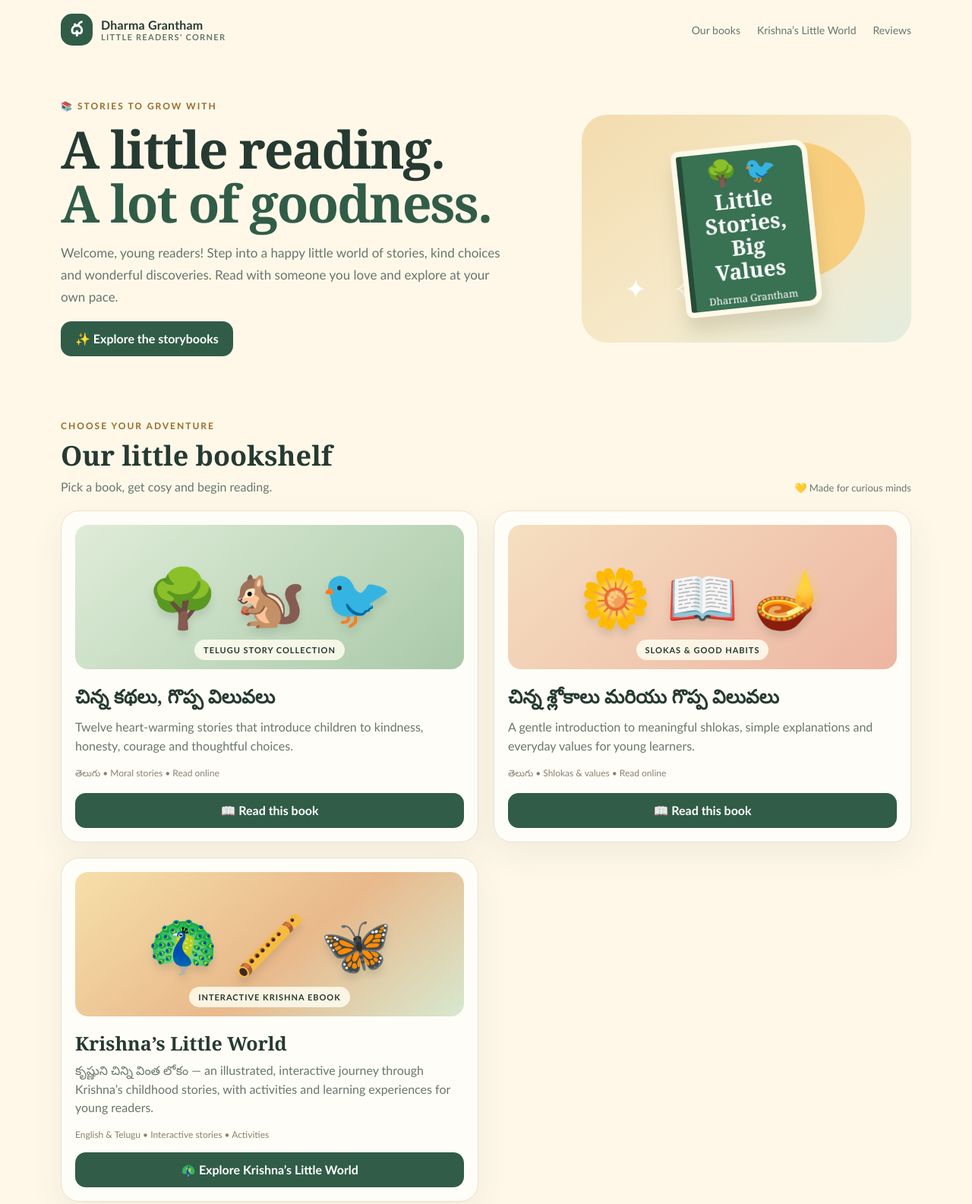
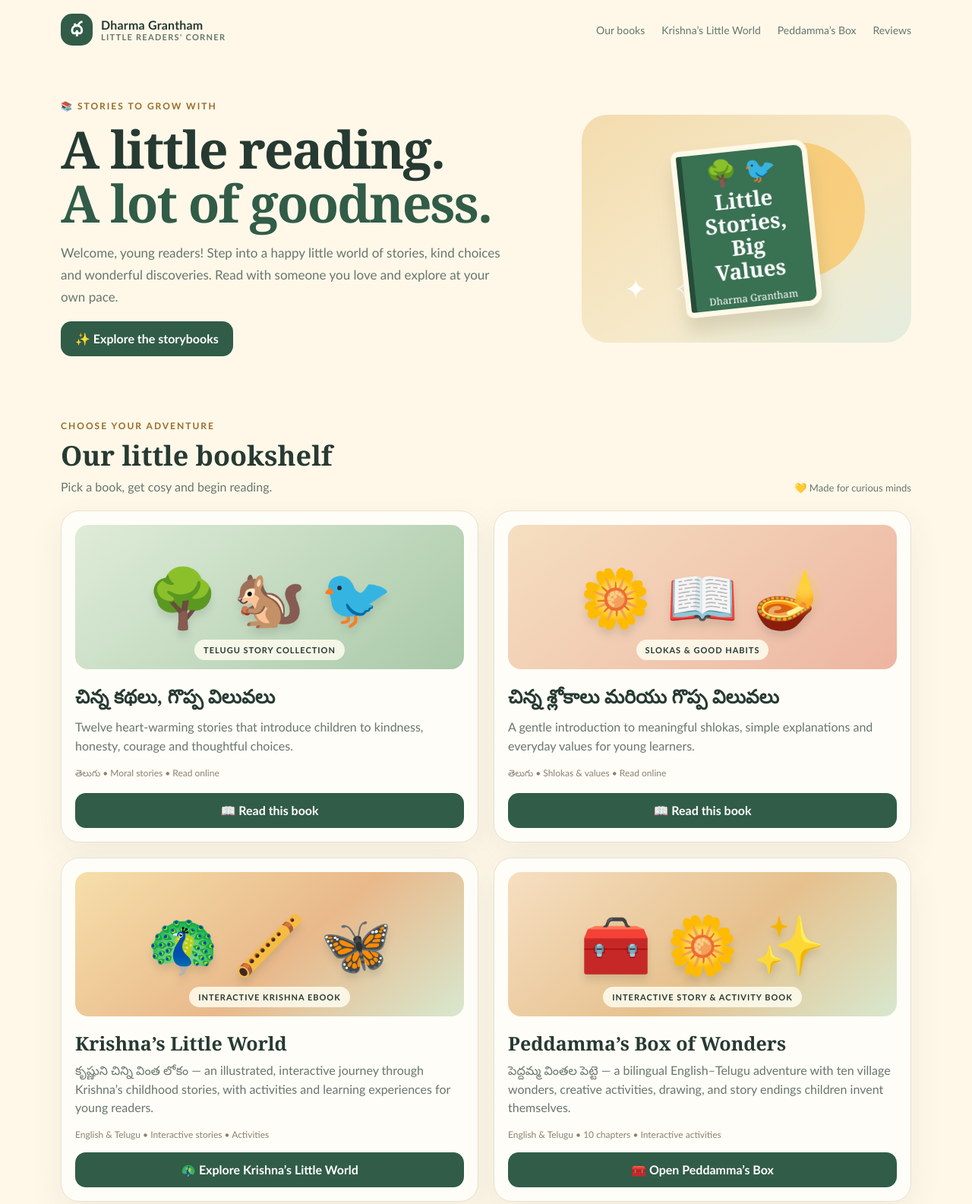
Before and after one commit to iam816anonymous-commits/Dharma-Grantham, a plain HTML site: page index.html in a window 1280 px wide. Shown: the top 1585 px of the page at 76% size. Drawn offline with Linux system fonts and the light colour scheme.

Commit message:
Add Peddamma interactive storybook to homepage

```diff
--- a/index.html
+++ b/index.html
@@ -14,7 +14,7 @@ nav{display:flex;align-items:center;justify-content:space-between;padding:18px 0
 </style>
 </head>
 <body>
-<header class="wrap"><nav><div class="brand"><div class="logo">ధ</div><div>Dharma Grantham<small>Little Readers' Corner</small></div></div><div class="navlinks"><a href="#books">Our books</a><a href="#krishna-world">Krishna’s Little World</a><a href="#reader-reviews">Reviews</a></div></nav></header>
+<header class="wrap"><nav><div class="brand"><div class="logo">ధ</div><div>Dharma Grantham<small>Little Readers' Corner</small></div></div><div class="navlinks"><a href="#books">Our books</a><a href="#krishna-world">Krishna’s Little World</a><a href="#peddamma-world">Peddamma’s Box</a><a href="#reader-reviews">Reviews</a></div></nav></header>
 <main>
 <section class="hero wrap"><div><div class="eyebrow">📚 Stories to grow with</div><h1>A little reading.<br><em>A lot of goodness.</em></h1><p>Welcome, young readers! Step into a happy little world of stories, kind choices and wonderful discoveries. Read with someone you love and explore at your own pace.</p><a class="btn" href="#books">✨ Explore the storybooks</a></div><div class="hero-art" aria-label="Illustration of a storybook"><div class="sun"></div><div class="book-stack"><div class="book"><div style="font-size:34px">🌳 🐦</div><b>Little Stories,<br>Big Values</b><span>Dharma Grantham</span></div></div><div class="stars">✦　✧</div></div></section>
 <section class="section wrap" id="books"><div class="section-head"><div><div class="eyebrow">Choose your adventure</div><h2>Our little bookshelf</h2><p>Pick a book, get cosy and begin reading.</p></div><span style="font-size:13px;color:var(--muted)">💛 Made for curious minds</span></div>
@@ -22,6 +22,8 @@ nav{display:flex;align-items:center;justify-content:space-between;padding:18px 0
 <article class="book-card"><div class="cover one"><div class="cover-art">🌳 🐿️ 🐦</div><div class="cover-label">TELUGU STORY COLLECTION</div></div><h3>చిన్న కథలు, గొప్ప విలువలు</h3><p>Twelve heart-warming stories that introduce children to kindness, honesty, courage and thoughtful choices.</p><div class="meta">తెలుగు • Moral stories • Read online</div><button class="btn readbtn" onclick="openBook('book1.pdf','చిన్న కథలు, గొప్ప విలువలు')">📖 Read this book</button></article>
 <article class="book-card"><div class="cover two"><div class="cover-art">🌼 📖 🪔</div><div class="cover-label">SLOKAS & GOOD HABITS</div></div><h3>చిన్న శ్లోకాలు మరియు గొప్ప విలువలు</h3><p>A gentle introduction to meaningful shlokas, simple explanations and everyday values for young learners.</p><div class="meta">తెలుగు • Shlokas & values • Read online</div><button class="btn readbtn" onclick="openBook('book2.pdf','చిన్న శ్లోకాలు మరియు గొప్ప విలువలు')">📖 Read this book</button></article>
 <article class="book-card" id="krishna-world"><div class="cover" style="background:linear-gradient(140deg,#f6dfaa,#e9b98b 55%,#d7e8cf)"><div class="cover-art">🦚 🪈 🦋</div><div class="cover-label">INTERACTIVE KRISHNA EBOOK</div></div><h3>Krishna’s Little World</h3><p>కృష్ణుని చిన్ని వింత లోకం — an illustrated, interactive journey through Krishna’s childhood stories, with activities and learning experiences for young readers.</p><div class="meta">English & Telugu • Interactive stories • Activities</div><a class="btn readbtn" href="Krishnas_Little_World_Interactive_Ebook.html" target="_blank" rel="noopener">🦚 Explore Krishna’s Little World</a></article>
+
+<article class="book-card" id="peddamma-world"><div class="cover" style="background:linear-gradient(140deg,#f6dfc1,#e6c18e 55%,#d7e8cf)"><div class="cover-art">🧰 🌼 ✨</div><div class="cover-label">INTERACTIVE STORY & ACTIVITY BOOK</div></div><h3>Peddamma’s Box of Wonders</h3><p>పెద్దమ్మ వింతల పెట్టె — a bilingual English–Telugu adventure with ten village wonders, creative activities, drawing, and story endings children invent themselves.</p><div class="meta">English & Telugu • 10 chapters • Interactive activities</div><a class="btn readbtn" href="Peddammas_Box_of_Wonders_Interactive_Ebook.html" target="_blank" rel="noopener">🧰 Open Peddamma’s Box</a></article>
 </div>
 <div class="reader" id="reader"><div class="reader-top"><h3 id="readerTitle">Now reading</h3><button class="close" onclick="closeBook()">✕ Close reader</button></div><div class="reader-controls"><button id="prevPage" type="button" disabled>← Previous</button><span class="page-count" id="pageCount">Page — / —</span><button id="nextPage" type="button" disabled>Next →</button><button id="zoomOut" type="button" aria-label="Zoom out">−</button><button id="zoomIn" type="button" aria-label="Zoom in">+</button></div><div class="reader-stage" id="readerStage"><div class="reader-loading" id="readerMessage">Choose a book to start reading.</div><canvas class="page-canvas" id="pdfCanvas" hidden></canvas></div><p class="reader-note">Distraction-free reading mode. Use Previous and Next to turn pages, or + and − to change the text size.</p></div>
 <div class="bookmark"><div class="emoji">🔖</div><div><strong>Want to read again later?</strong><p>Ask a parent or guardian to bookmark this page in your browser. Then your little bookshelf will be easy to find next time!</p></div></div>
```
